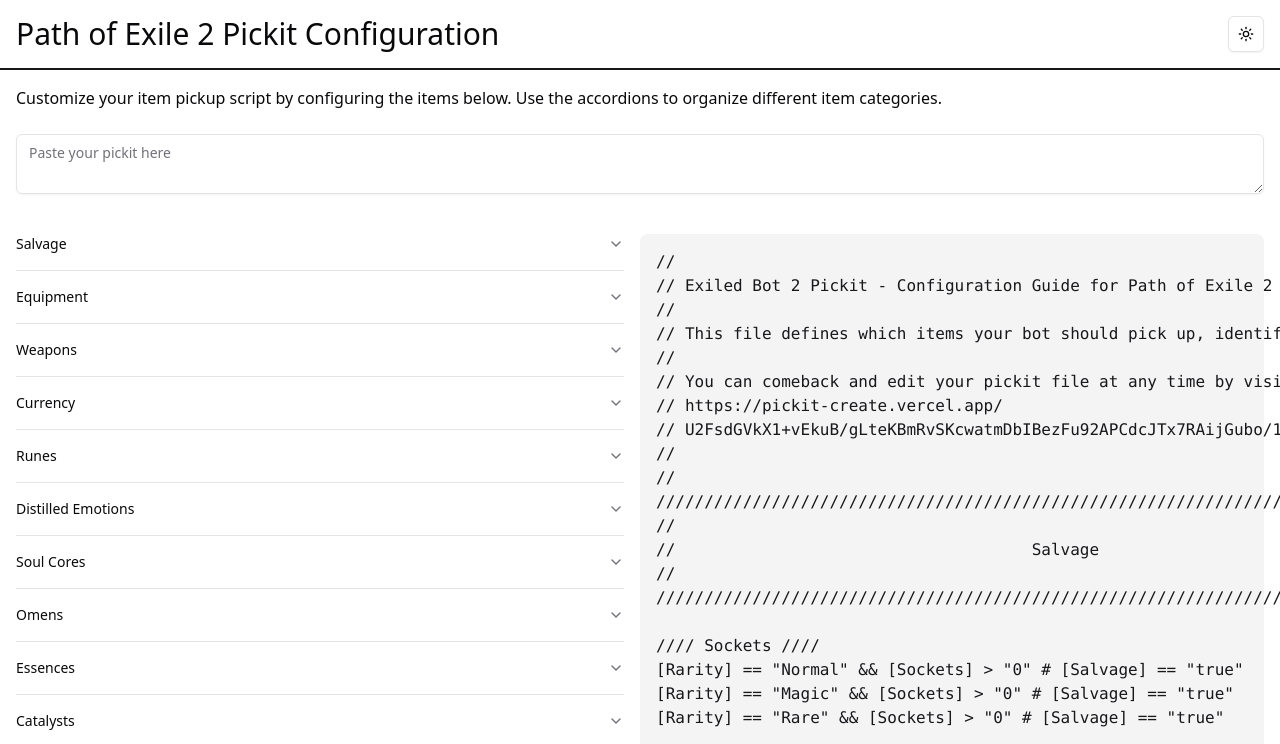
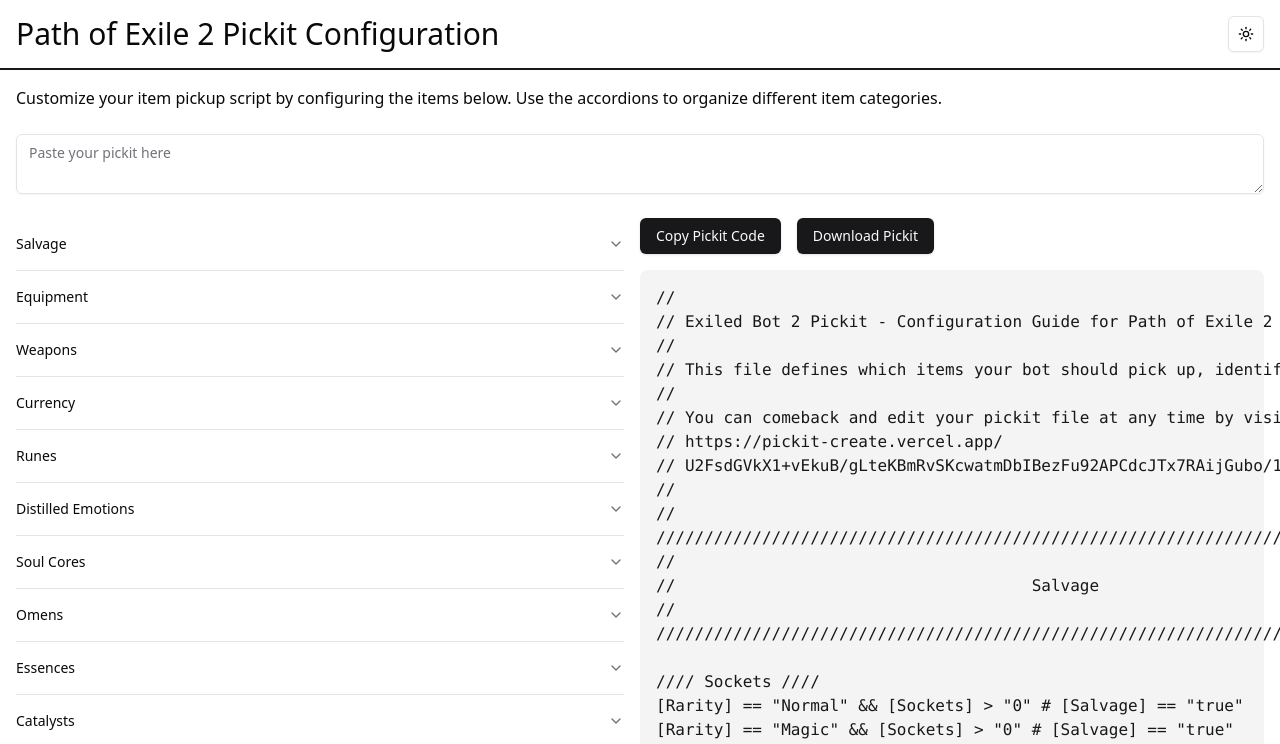
Before and after one commit to mazdazoomzoom/pickit, a Next.js app: page / in a window 1280 px wide. Shown: the top 744 px of the page. Built offline with nearby package versions, Linux system fonts and the light colour scheme; no server answers.

Commit message:
feat: pickit buttons to copy code and download ipd file

```diff
--- a/src/app/page.jsx
+++ b/src/app/page.jsx
@@ -17,6 +17,7 @@
 import Weapons from '@/components/Weapons';
 import { decrypt } from '@/helpers/crypto';
 import { useState } from 'react';
+import PickitButtons from '@/components/PickitButtons';
 
 export default function Home() {
     const [pickit, setPickit] = useState(createBasePickitData());
@@ -70,6 +71,10 @@
                 />
             </div>
 
+            <div className="lg:hidden flex gap-4 mb-4">
+                <PickitButtons pickit={pickit} />
+            </div>
+
             <div className="flex flex-col lg:flex-row">
                 <div className="w-full lg:w-1/2 lg:mr-4">
                     <Accordion type="single" collapsible>
@@ -78,6 +83,9 @@
                 </div>
 
                 <div className="w-full lg:w-1/2">
+                    <div className="sm:hidden lg:flex gap-4 mb-4">
+                        <PickitButtons pickit={pickit} />
+                    </div>
                     <pre className="mt-4 p-4 bg-secondary text-primary rounded-lg">
                         {generateIPD(pickit)}
                     </pre>
--- /dev/null
+++ b/src/components/PickitButtons.jsx
@@ -0,0 +1,33 @@
+import { Button } from './ui/button';
+import { encrypt } from '@/helpers/crypto';
+
+export default function PickitButtons({ pickit }) {
+    return (
+        <>
+            <Button
+                className="btn btn-primary"
+                onClick={() => {
+                    navigator.clipboard.writeText(encrypt(pickit));
+                }}
+            >
+                Copy Pickit Code
+            </Button>
+
+            <Button
+                className="btn btn-primary"
+                onClick={() => {
+                    const element = document.createElement('a');
+                    const file = new Blob([generateIPD(pickit)], {
+                        type: 'text/plain',
+                    });
+                    element.href = URL.createObjectURL(file);
+                    element.download = 'pickit-create.ipd';
+                    document.body.appendChild(element);
+                    element.click();
+                }}
+            >
+                Download Pickit
+            </Button>
+        </>
+    );
+}
```
